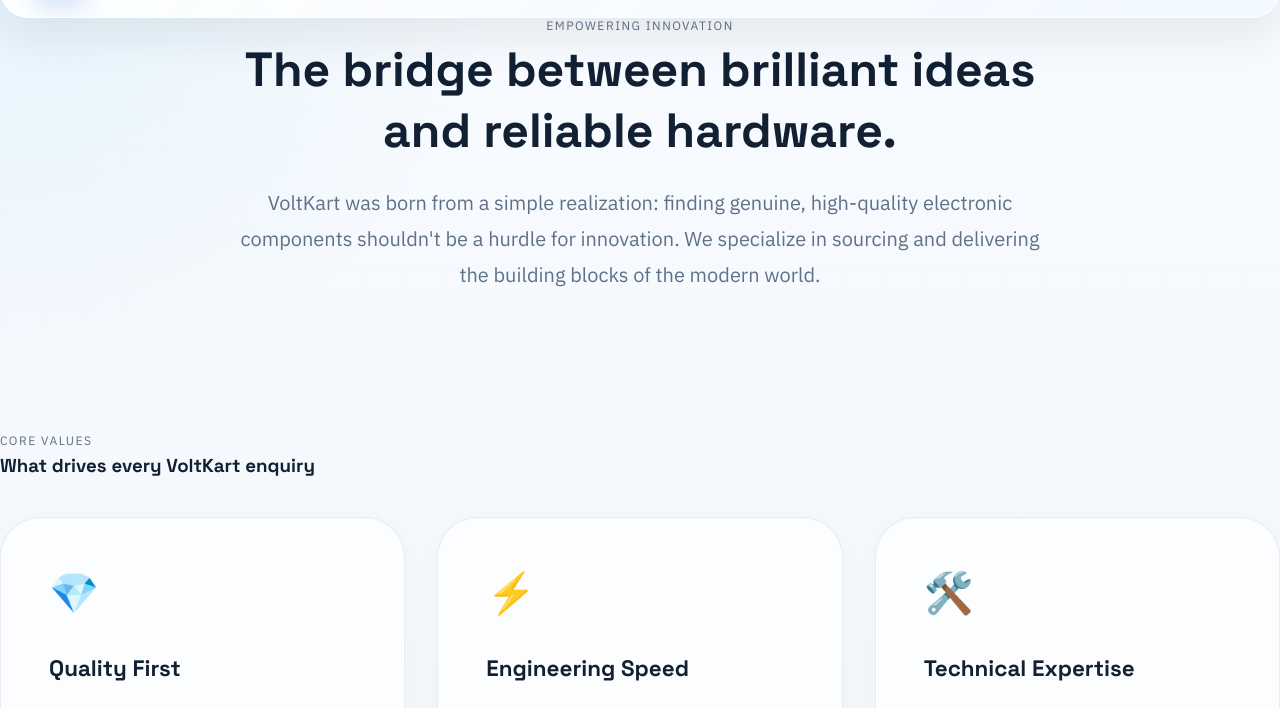
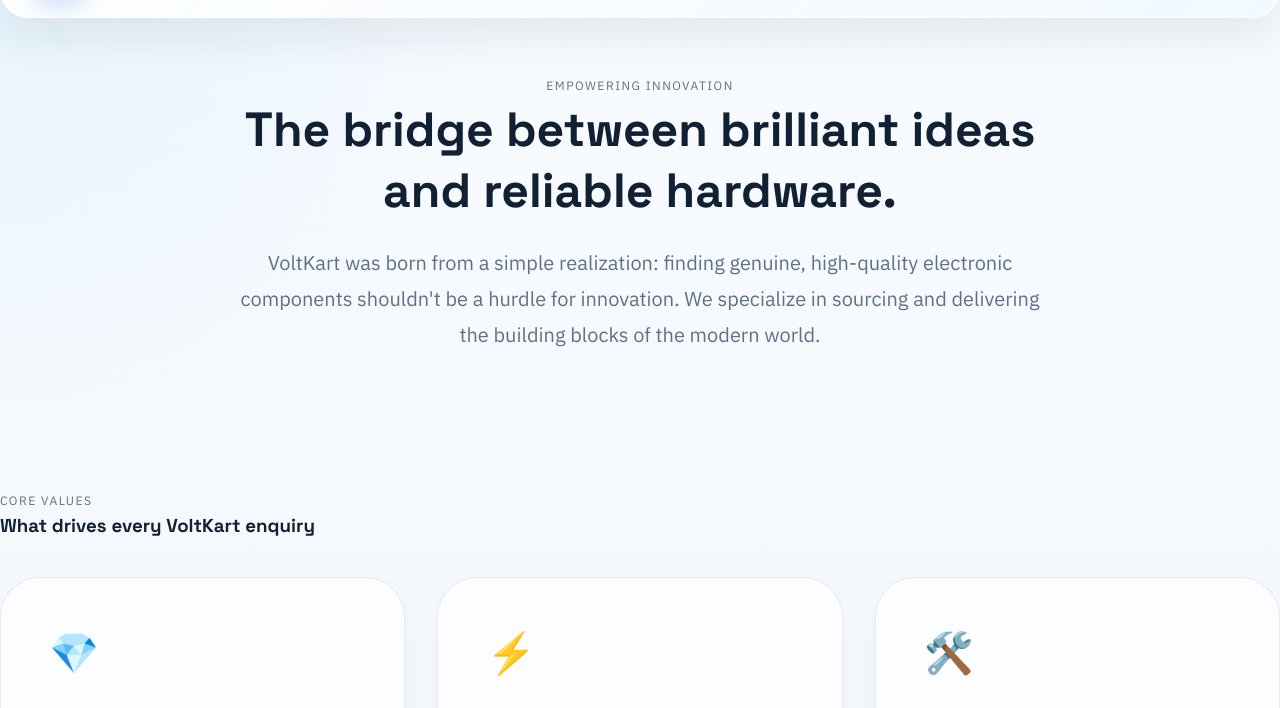
Before and after one commit to KezinB/EcomDemo, a plain HTML site: page about.html in a window 1280 px wide. Shown: the part 92-800 px from the top of the page. Drawn offline with Linux system fonts and the light colour scheme; no server answers.

Commit message:
UI Fix: Force 200px top margin on About page using high-priority overrides

```diff
--- a/styles.css
+++ b/styles.css
@@ -853,14 +853,14 @@
 .about-layout {
   max-width: 1400px;
   margin: 0 auto;
-  padding: 40px var(--side-padding) 120px;
+  padding: 200px var(--side-padding) 120px !important;
   display: grid;
   gap: 120px;
 }
 
 .about-hero {
   max-width: 800px;
-  margin: 0 auto;
+  margin: 60px auto 0;
   text-align: center;
 }
 
```
